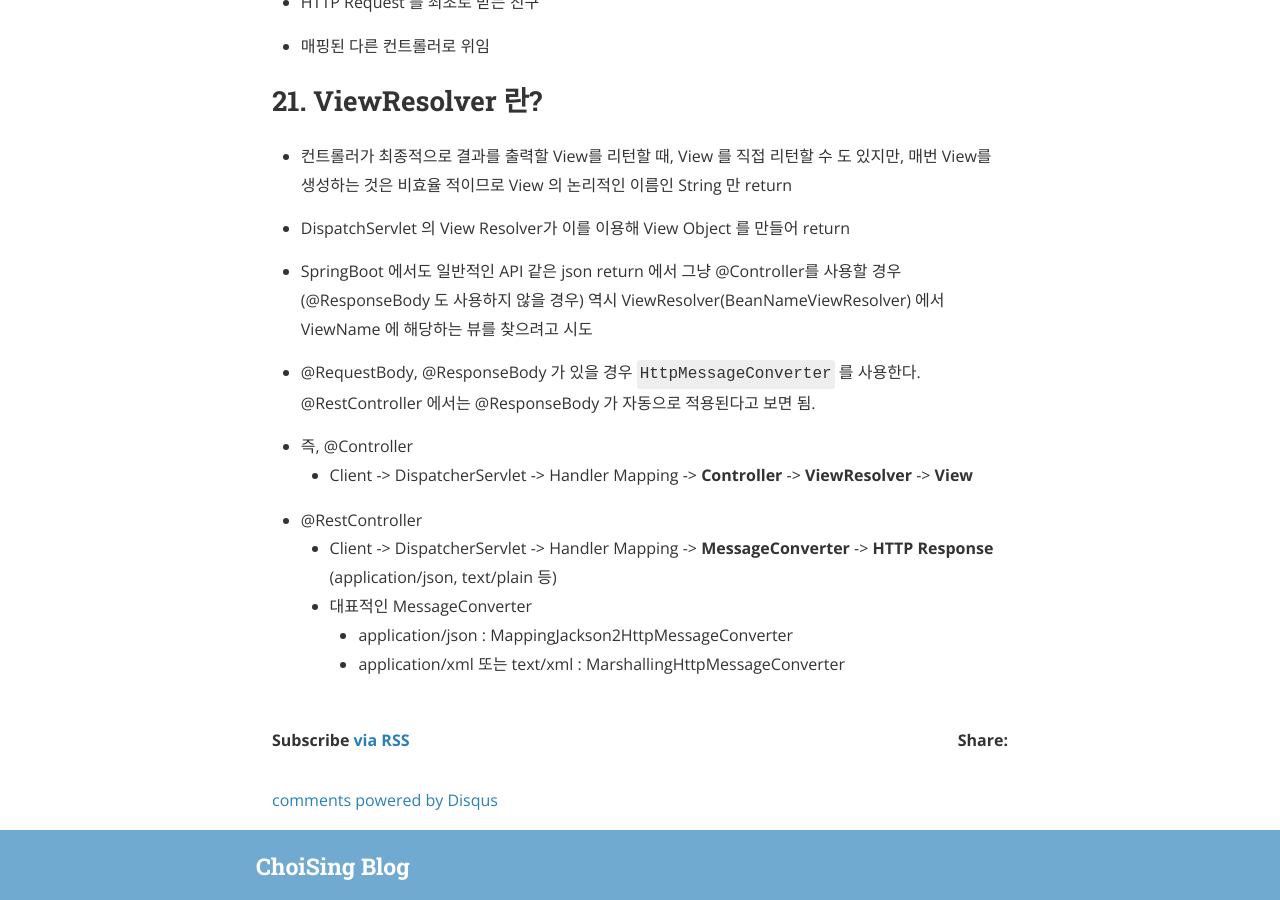
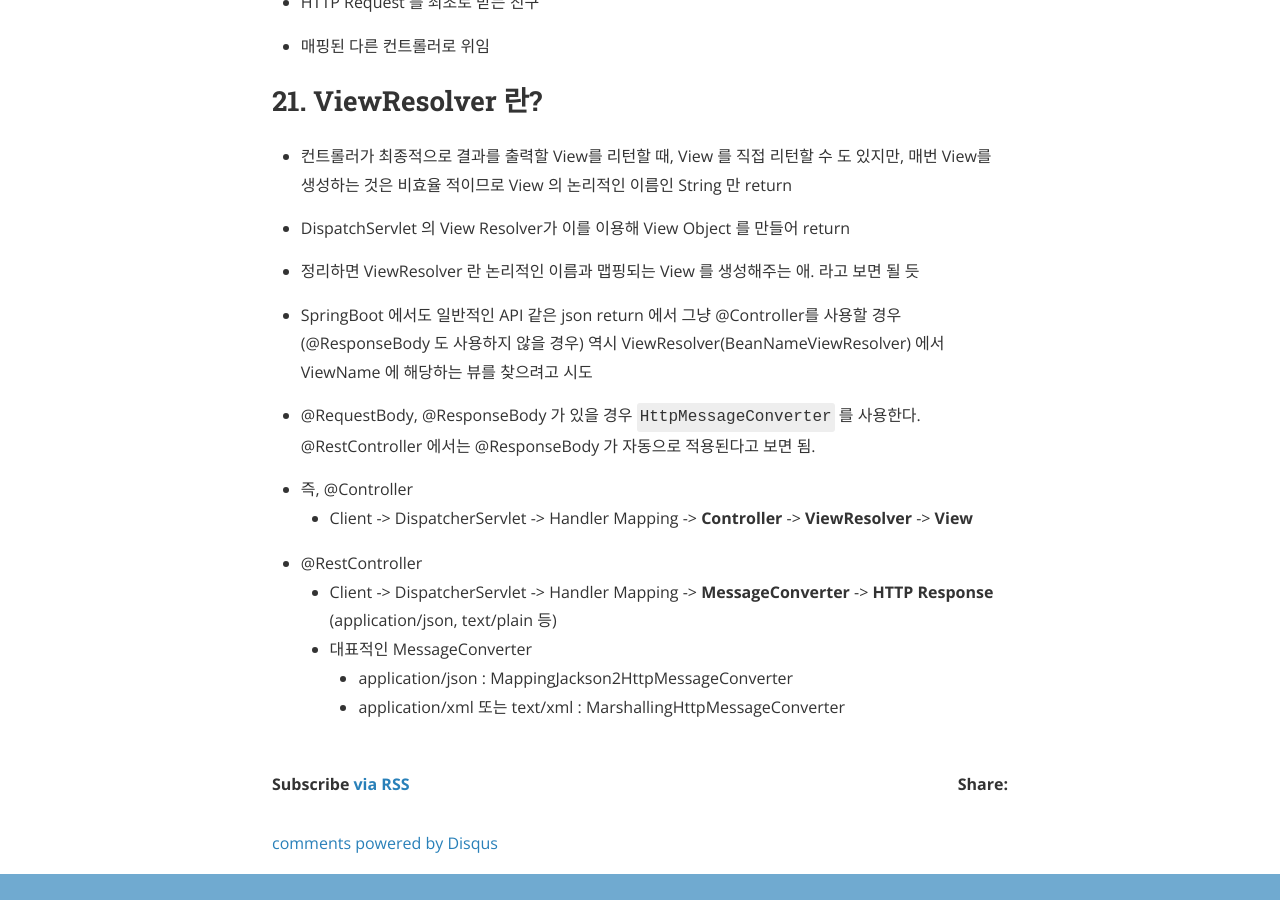
Before and after one commit to Oraindrop/oraindrop.github.io, a Jekyll site: the page built from _posts/Back-end/2020-10-25-Spring interview questions.md, in a window 1280 px wide and 900 px high, scrolled down 7012 px. Built offline with Jekyll 4.4.1, drawn with Linux system fonts in a browser that asks for light colours; nearby versions of some CDN libraries; comment, search, counter and statistics services are not loaded.

Commit message:
20201104 additional answer

```diff
--- a/_posts/Back-end/2020-10-25-Spring interview questions.md
+++ b/_posts/Back-end/2020-10-25-Spring interview questions.md
@@ -261,6 +261,8 @@ tags: spring, java
 
 -  DispatchServlet 의 View Resolver가 이를 이용해 View Object 를 만들어 return
 
+- 정리하면 ViewResolver 란 논리적인 이름과 맵핑되는 View 를 생성해주는 애. 라고 보면 될 듯
+
 - SpringBoot 에서도 일반적인 API 같은 json return 에서 그냥 @Controller를 사용할 경우 (@ResponseBody 도 사용하지 않을 경우) 역시 ViewResolver(BeanNameViewResolver) 에서 ViewName 에 해당하는 뷰를 찾으려고 시도
 
 - @RequestBody, @ResponseBody 가 있을 경우 `HttpMessageConverter` 를 사용한다. @RestController 에서는 @ResponseBody 가 자동으로 적용된다고 보면 됨.
```
